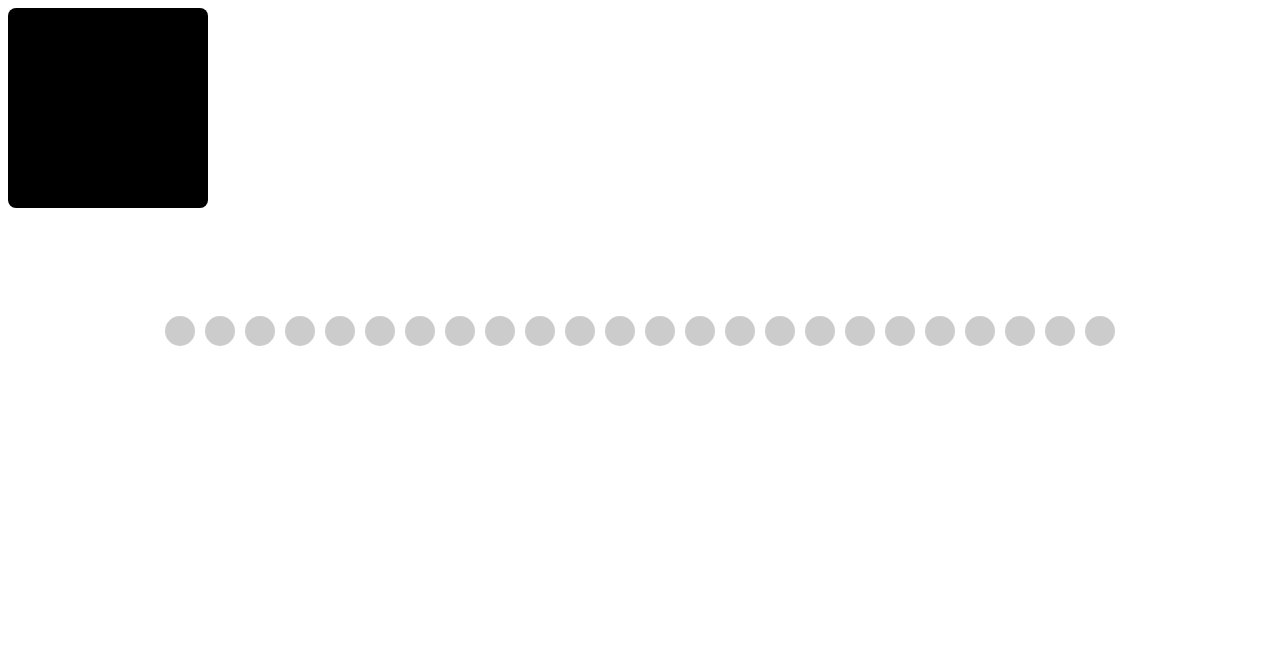
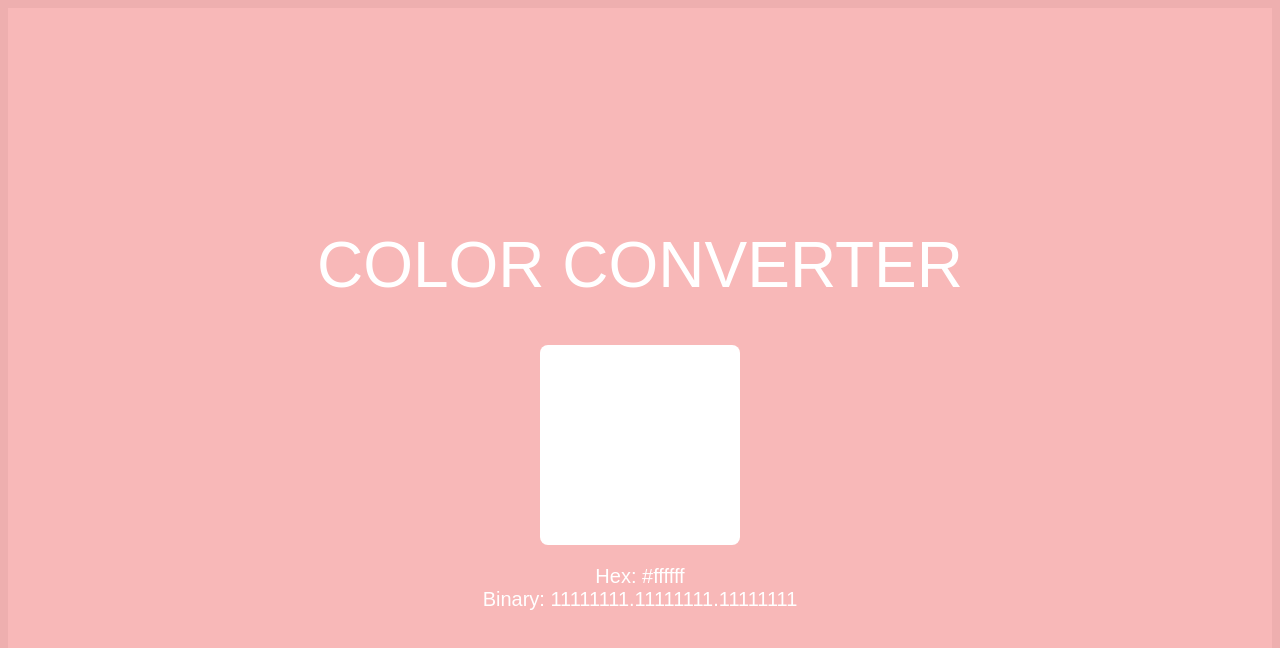
Before and after one commit to IvoMCFerreira/svelte-rgb, a Svelte app: page / in a window 1280 px wide. Shown: the top 648 px of the page. Built offline with nearby package versions, Linux system fonts and the light colour scheme.

Commit message:
hardcoded colorbox and color info

```diff
--- a/public/global.css
+++ b/public/global.css
@@ -1,4 +1,6 @@
-html, body {
+html,
+body {
+  background-color: #eeafaf;
   position: relative;
   width: 100%;
   height: 100%;
@@ -9,11 +11,12 @@ body {
   margin: 0;
   padding: 8px;
   box-sizing: border-box;
-	font-family: -apple-system, BlinkMacSystemFont, "Segoe UI", Roboto, Oxygen-Sans, Ubuntu, Cantarell, "Helvetica Neue", sans-serif;
+  font-family: -apple-system, BlinkMacSystemFont, 'Segoe UI', Roboto,
+    Oxygen-Sans, Ubuntu, Cantarell, 'Helvetica Neue', sans-serif;
 }
 
 a {
-	color: rgb(0,100,200);
+  color: rgb(0, 100, 200);
   text-decoration: none;
 }
 
@@ -22,14 +25,17 @@ a:hover {
 }
 
 a:visited {
-	color: rgb(0,80,160);
+  color: rgb(0, 80, 160);
 }
 
 label {
   display: block;
 }
 
-input, button, select, textarea {
+input,
+button,
+select,
+textarea {
   font-family: inherit;
   font-size: inherit;
   -webkit-padding: 0.4em 0;
--- a/src/App.svelte
+++ b/src/App.svelte
@@ -1,88 +1,37 @@
 <script>
-	// Initialize the array representing binary bits
-	let bits = Array(24).fill(0);
-
-	// Toggle the bit at the given index
-	function toggleBit(index) {
-	  bits = bits.map((bit, i) => (i === index ? 1 - bit : bit));
-	}
-
-	// Convert the bits to hexadecimal color
-	function getHexColor() {
-	  const binaryString = bits.join('');
-	  const r = parseInt(binaryString.slice(0, 8), 2);
-	  const g = parseInt(binaryString.slice(8, 16), 2);
-	  const b = parseInt(binaryString.slice(16, 24), 2);
-	  const hexColor = `#${r.toString(16).padStart(2, '0')}${g.toString(16).padStart(2, '0')}${b.toString(16).padStart(2, '0')}`;
-	  return hexColor.toUpperCase();
-	}
-
-	// Display the binary string in groups of 8 bits
-	function getBinaryString() {
-	  return `${bits.slice(0, 8).join('')}.${bits.slice(8, 16).join('')}.${bits.slice(16, 24).join('')}`;
-	}
+	import ColorDisplay from "./components/ColorDisplay.svelte";
+	import ColorInfo from "./components/ColorInfo.svelte";
 </script>
 
+<main>
+	<h1>Color Converter</h1>
+	<ColorDisplay color="#ffffff" />
+	<ColorInfo hexColor="#ffffff" binaryString="11111111.11111111.11111111" />
+</main>
+
 <style>
-	body {
+	main {
+		display: flex;
+		flex-direction: column;
+		align-items: center;
+		justify-content: center; /* Center vertically */
 		background-color: #F8B8B8;
 		color: #FFFFFF;
-	  display: flex;
-	  justify-content: center;
-	  align-items: center;
-	  height: 100vh;
-	  margin: 0;
+		height: 100vh; /* Full viewport height */
+		margin: 0; /* Remove default margin */
 		font-family: Arial, sans-serif;
 	}
 
-	.app-container {
-	  text-align: center;
+	h1 {
+		color: #ffffff;
+		text-transform: uppercase;
+		font-size: 4em;
+		font-weight: 100;
 	}
 
-	.color-box {
-	  width: 200px;
-	  height: 200px;
-	  border-radius: 8px;
-	  margin-bottom: 20px;
+	@media (min-width: 640px) {
+		main {
+			max-width: none;
 		}
-
-	.hex, .binary {
-	  font-size: 20px;
-	  margin-bottom: 20px;
-	  color: #FFFFFF;
-	}
-
-	.buttons {
-	  display: flex;
-	  justify-content: center;
-	  gap: 10px;
-	}
-
-	.button {
-	  width: 30px;
-	  height: 30px;
-	  background-color: #CCCCCC;
-	  border-radius: 50%;
-	  cursor: pointer;
-	}
-
-	.button.on {
-	  background-color: #000000;
 	}
 </style>
-
-  <div class="app-container">
-	<div class="color-box" style="background-color: {getHexColor()};"></div>
-
-	<div class="hex">Hex: {getHexColor()}</div>
-	<div class="binary">Binary: {getBinaryString()}</div>
-
-	<div class="buttons">
-	  {#each bits as bit, i}
-		<div
-		  class="button {bit === 1 ? 'on' : ''}"
-		  on:click={() => toggleBit(i)}
-		></div>
-	  {/each}
-	</div>
-  </div>
--- /dev/null
+++ b/src/components/ColorDisplay.svelte
@@ -0,0 +1,14 @@
+<script>
+    export let color = '#000000';
+</script>
+
+<div class="color-box" style="background-color: {color};"></div>
+
+<style>
+    .color-box {
+      width: 200px;
+      height: 200px;
+      border-radius: 8px;
+      margin-bottom: 20px;
+    }
+</style>
--- /dev/null
+++ b/src/components/ColorInfo.svelte
@@ -0,0 +1,18 @@
+<script>
+    export let hexColor = '#000000';
+    export let binaryString = '00000000.00000000.00000000';
+</script>
+
+<div class="info">
+    <div class="hex">Hex: {hexColor}</div>
+    <div class="binary">Binary: {binaryString}</div>
+</div>
+
+<style>
+    .info {
+      text-align: center;
+      font-size: 20px;
+      margin-bottom: 20px;
+      color: #FFFFFF;
+    }
+</style>
--- a/src/main.js
+++ b/src/main.js
@@ -1,10 +1,8 @@
-import App from './App.svelte';
+import App from './App.svelte'
 
 const app = new App({
-	target: document.body,
-	props: {
-		name: 'world'
-	}
-});
+  target: document.body,
+  props: {},
+})
 
-export default app;
+export default app
```
Also changed, not shown: src/components/BitButtons.svelte (added). Lines whose indentation alone changed are shown as unchanged.
